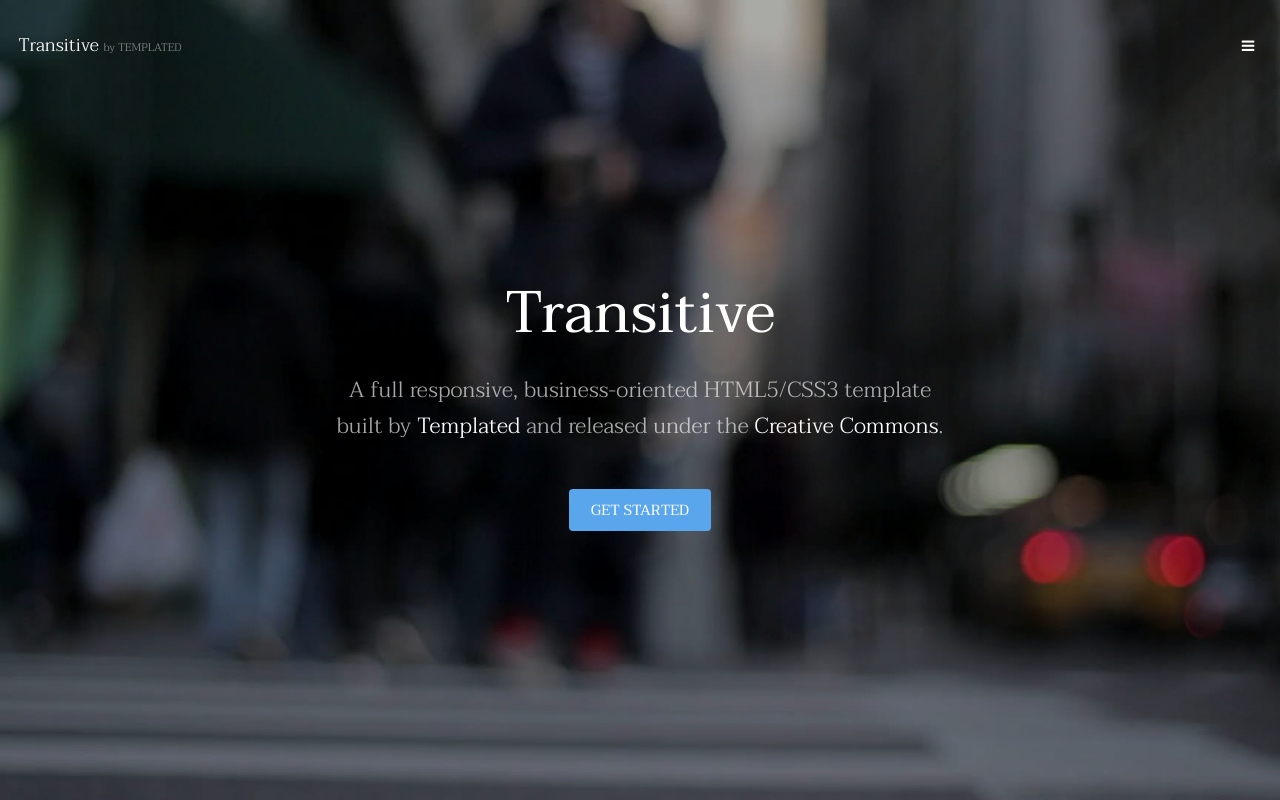
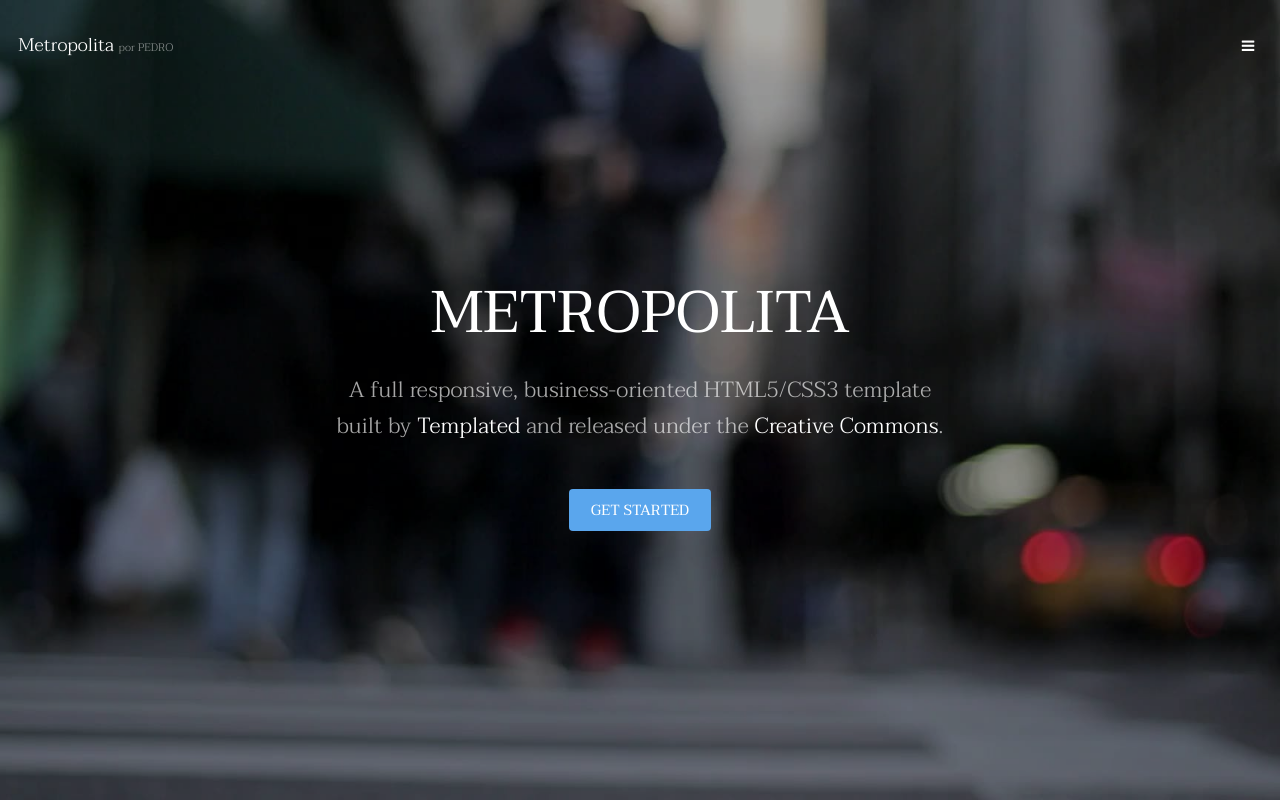
Before and after one commit to aaronens3/04_REP_METROPOLITA, a plain HTML site: page index.html in a window 1280 px wide. Shown: the top 800 px of the page. Drawn offline with Linux system fonts and the light colour scheme.

Commit message:
cambios en la portada por PEDRO

```diff
--- a/index.html
+++ b/index.html
@@ -6,7 +6,7 @@
 -->
 <html>
 	<head>
-		<title>Transitive by TEMPLATED</title>
+		<title>Metropolita por PEDRO</title>
 		<meta charset="utf-8" />
 		<meta name="viewport" content="width=device-width, initial-scale=1" />
 		<link rel="stylesheet" href="assets/css/main.css" />
@@ -15,7 +15,7 @@
 
 		<!-- Header -->
 			<header id="header" class="alt">
-				<div class="logo"><a href="index.html">Transitive <span>by TEMPLATED</span></a></div>
+				<div class="logo"><a href="index.html">Metropolita <span>por PEDRO</span></a></div>
 				<a href="#menu" class="toggle"><span>Menu</span></a>
 			</header>
 
@@ -36,7 +36,7 @@
 		-->
 			<section id="banner" data-video="images/banner">
 				<div class="inner">
-					<h1>Transitive</h1>
+					<h1>METROPOLITA</h1>
 					<p>A full responsive, business-oriented HTML5/CSS3 template<br />
 					built by <a href="https://templated.co/">Templated</a> and released under the <a href="https://templated.co/license">Creative Commons</a>.</p>
 					<a href="#one" class="button special scrolly">Get Started</a>
```
